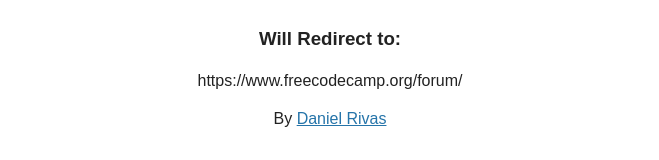
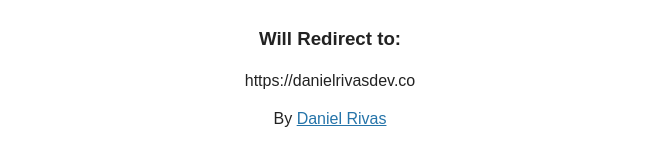
Before and after one commit to djra26111990/microservice-urlshortener-FFC-challenge, a website: page views/index.html in a window 1280 px wide. Shown: the part 288-448 px from the top of the page, without its empty margins (310-969 px from the left). Drawn offline with Linux system fonts and the light colour scheme.

Commit message:
fix url redirect example text

```diff
--- a/views/index.html
+++ b/views/index.html
@@ -29,7 +29,7 @@
         </a>
 
         <h3>Will Redirect to:</h3>
-        <p>https://www.freecodecamp.org/forum/</p>
+        <p>https://danielrivasdev.co</p>
       </section>
     </main>
     <footer>
```
